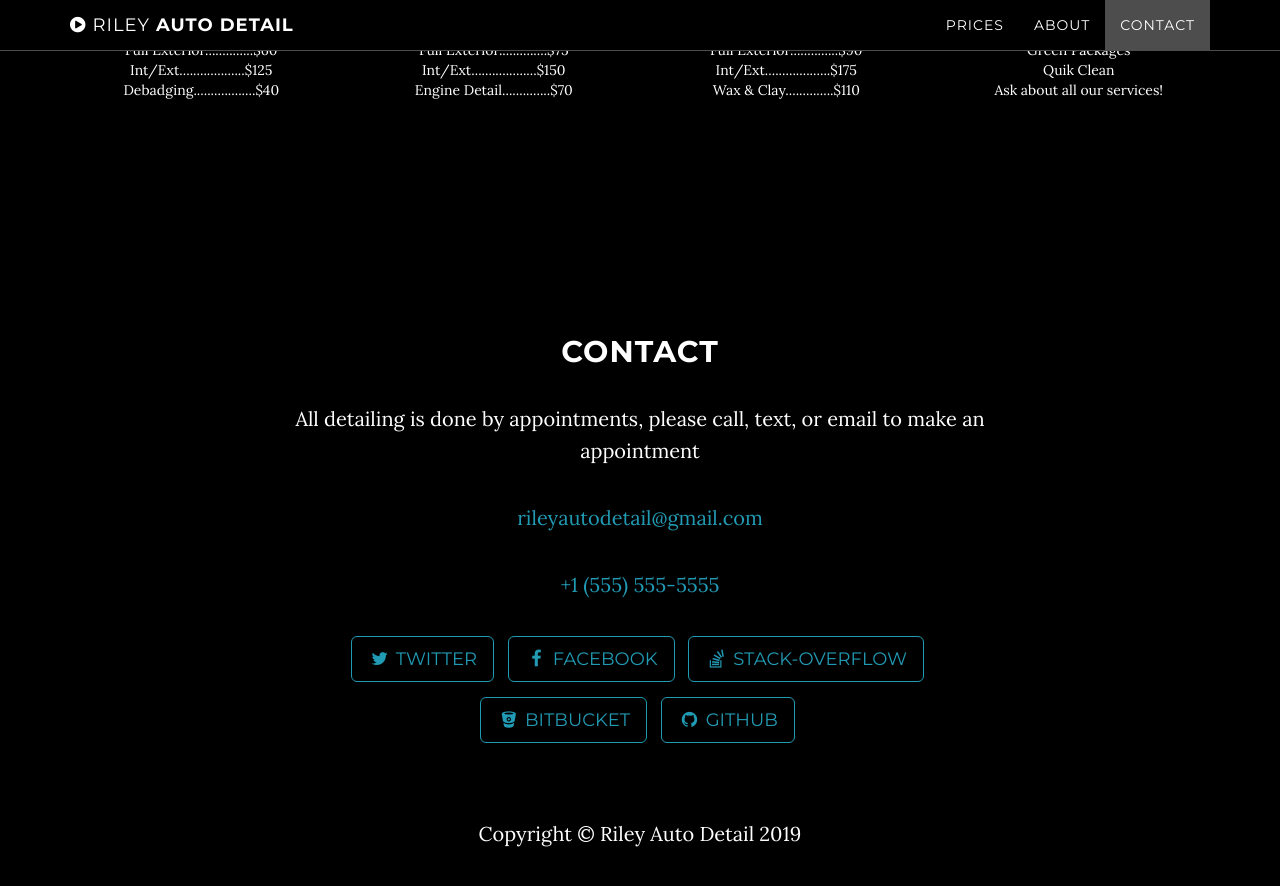
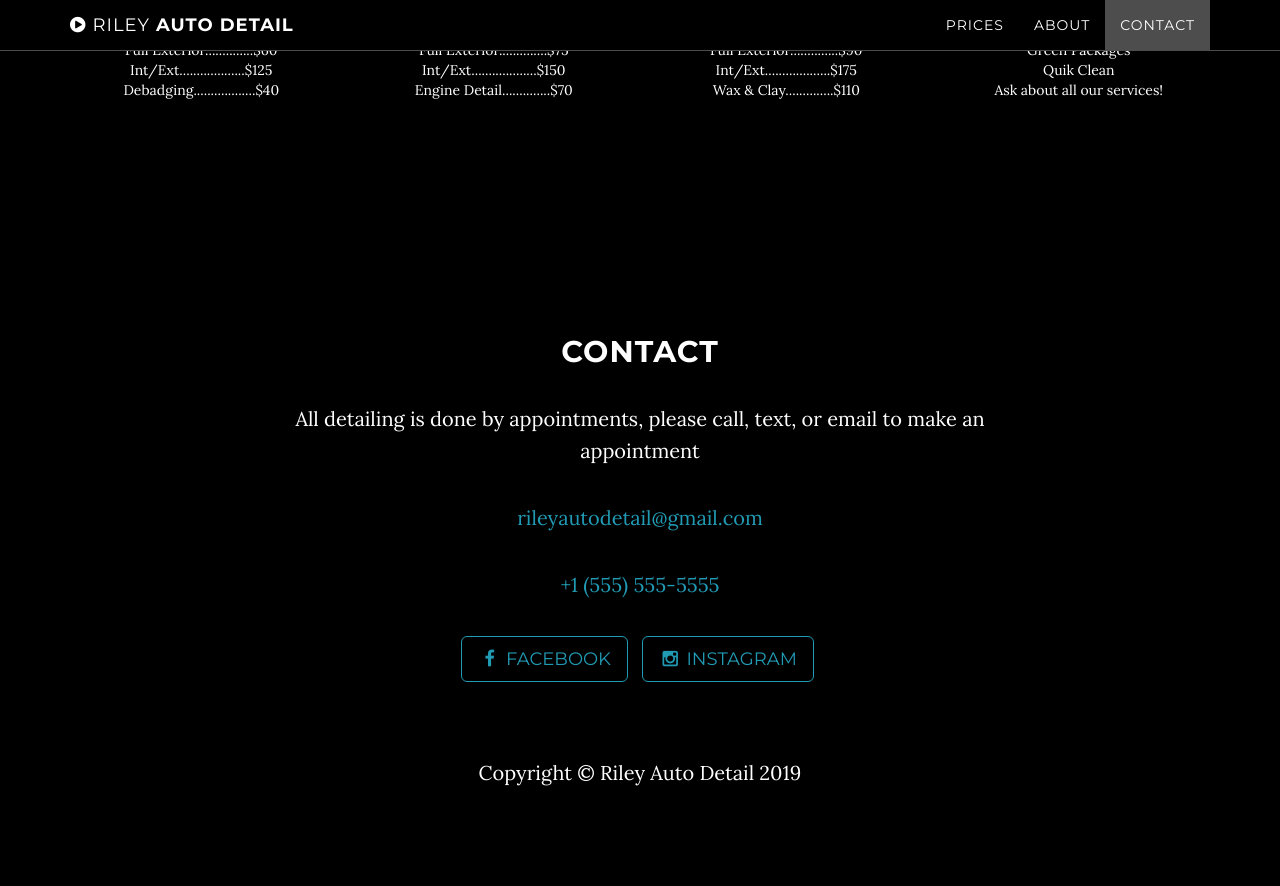
Before and after one commit to Silverado5300/RileyAuto, a Jekyll site: the page built from index.html, in a window 1280 px wide and 900 px high, scrolled down 1236 px. Shown: the top 886 px of the window. Built offline with Jekyll 4.4.1, drawn with Linux system fonts in a browser that asks for light colours; after the commit the page ends 2075 px from its top, so only the background shows below that.

Commit message:
Update _config.yml

```diff
--- a/_config.yml
+++ b/_config.yml
@@ -14,16 +14,11 @@ footer:
 
 # Social networks usernames (many more available: google-plus, flickr, dribbble, pinterest, instagram, tumblr, linkedin, etc.)
 social:
-  - title: twitter
-    url: https://twitter.com/SBootstrap
+
   - title: facebook
-    url:
-  - title: stack-overflow
-    url: http://stackoverflow.com/questions/tagged/jekyll
-  - title: bitbucket
-    url: http://bitbucket.org/jekyll
-  - title: github
-    url: https://github.com/IronSummitMedia/startbootstrap
+    url: https://www.facebook.com/RileyAutoDetailing
+  - title: instagram
+    url: http://instagram.com/riley_autodetailing
 
 # Build settings
 markdown: kramdown
```
